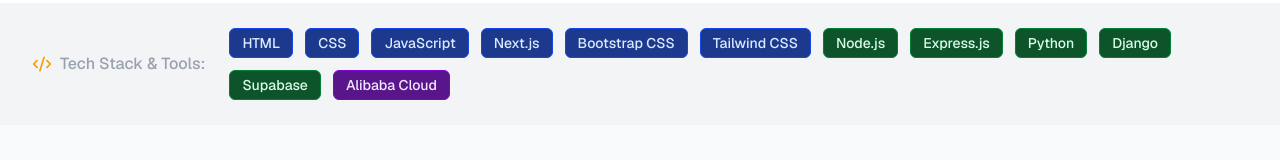
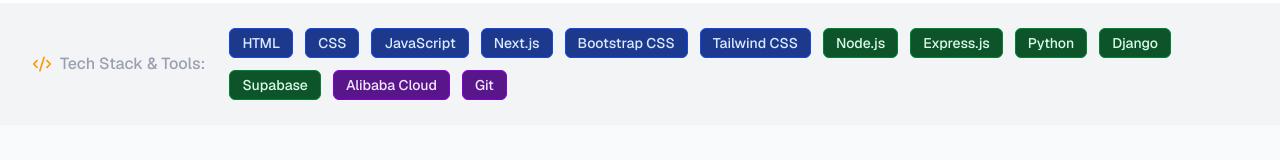
Before and after one commit to nomorepinto/myPortfolio, a Next.js app: page / in a window 1280 px wide. Shown: the part 398-558 px from the top of the page. Built offline with nearby package versions, Linux system fonts and the light colour scheme.

Commit message:
added git

```diff
--- a/app/page.tsx
+++ b/app/page.tsx
@@ -19,7 +19,8 @@
     { name: "Python", category: "Backend" },
     { name: "Django", category: "Backend" },
     { name: "Supabase", category: "Backend" },
-    { name: "Alibaba Cloud", category: "Technologies" }
+    { name: "Alibaba Cloud", category: "Technologies" },
+    { name: "Git", category: "Technologies" }
   ];
 
   const portfolioItems = [
```
